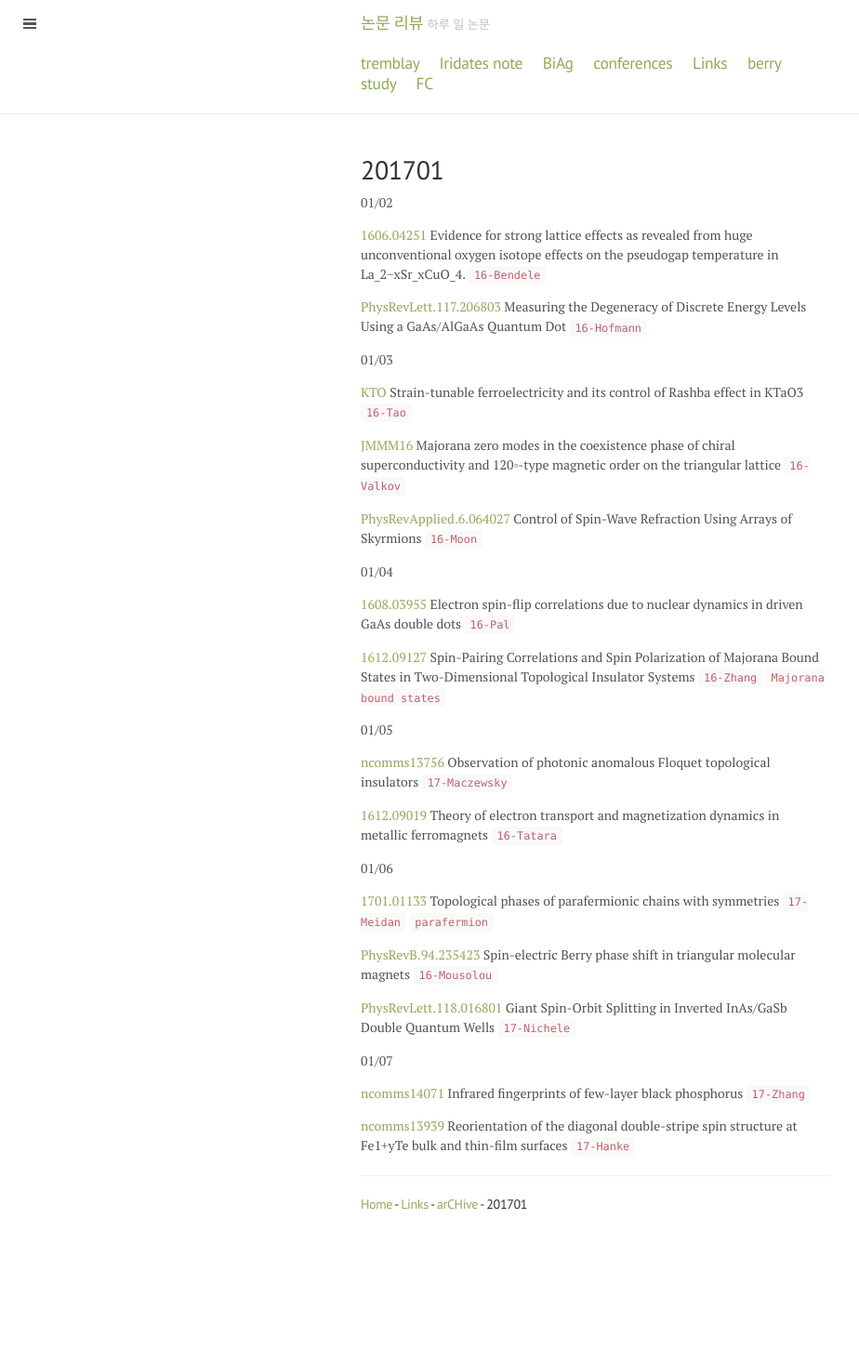
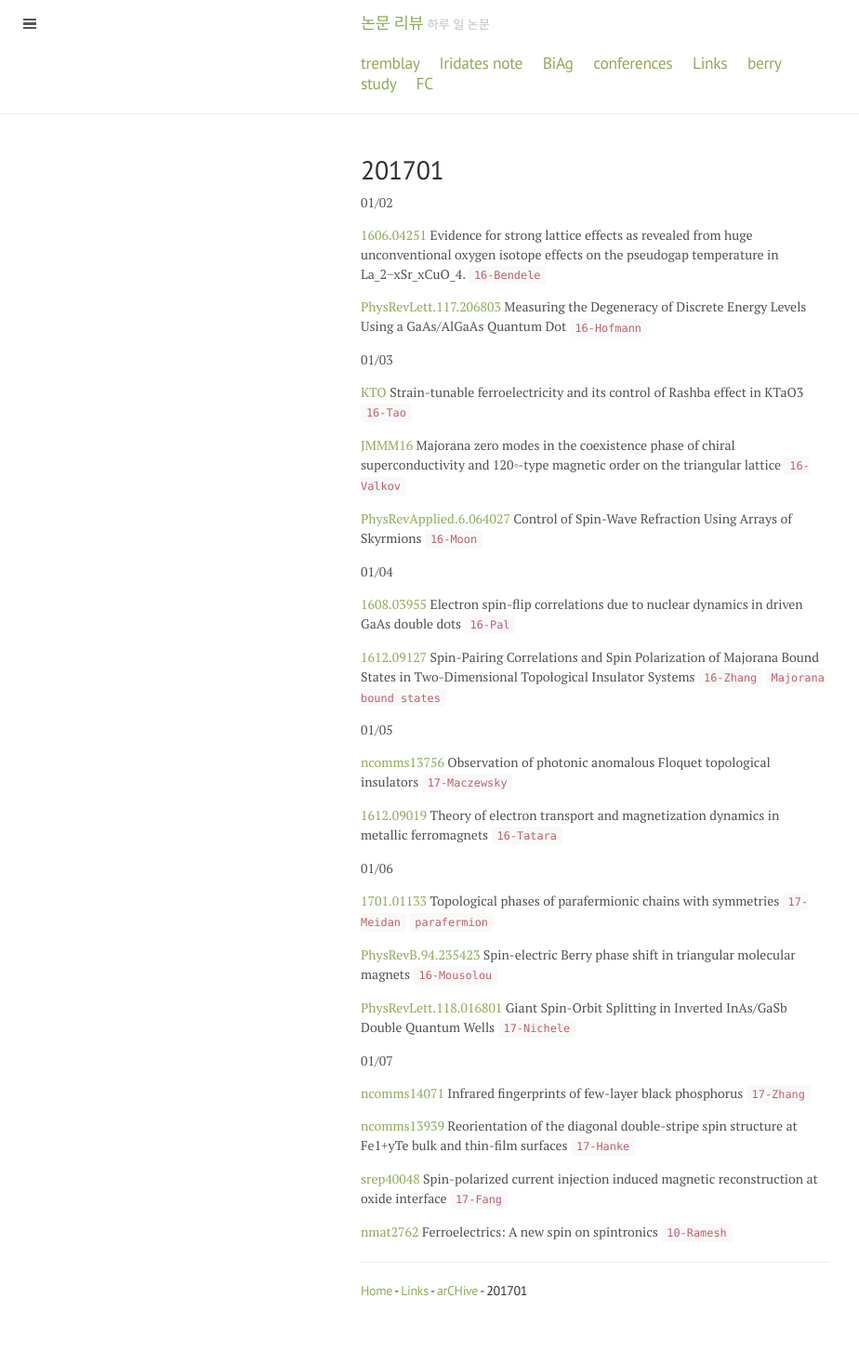
Before and after one commit to qkrwlsghdcjsworlt/work, a Jekyll site: the page built from 201701.md, in a window 1280 px wide. Shown: the whole page at 93% size, without its empty margins (0-924 px from the left). Built offline with Jekyll 4.4.1, drawn with Linux system fonts in a browser that asks for light colours; before the commit the page ends 1361 px from its top, so only the background shows below that.

Commit message:
“update”

```diff
--- a/201701.md
+++ b/201701.md
@@ -47,6 +47,13 @@ Topological Insulator Systems `16-Zhang` `Majorana bound states`
 
 [ncomms13939](http://www.nature.com/articles/ncomms13939) Reorientation of the diagonal double-stripe spin structure at Fe1+yTe bulk and thin-film surfaces `17-Hanke`
 
+[srep40048](http://www.nature.com/articles/srep40048) Spin-polarized current injection induced magnetic reconstruction at oxide interface `17-Fang`
+
+[nmat2762](http://www.nature.com/nmat/journal/v9/n5/full/nmat2762.html) Ferroelectrics: A new spin on spintronics `10-Ramesh`
+
+
+
+
 
 
 ---
```
